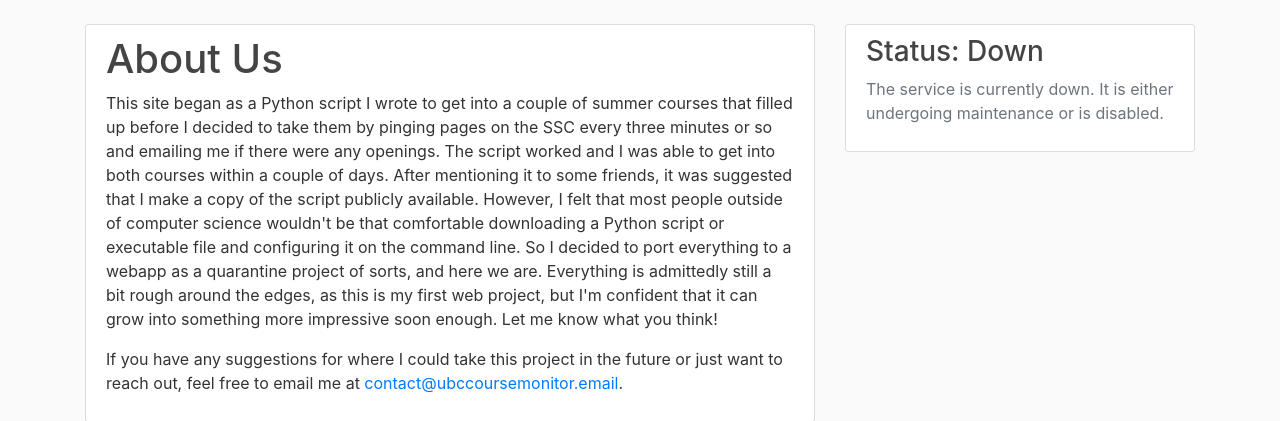
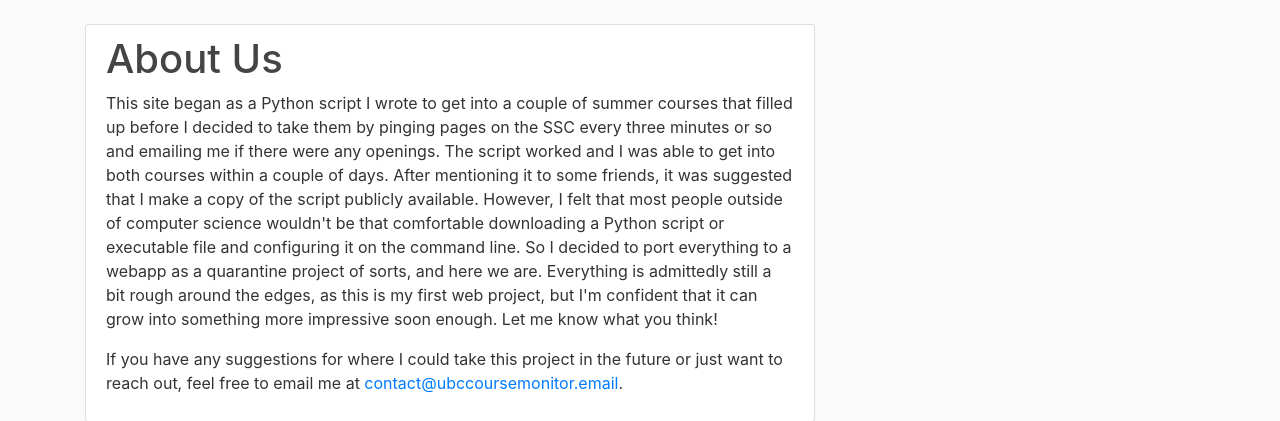
Before and after one commit to ADSteele916/ubccoursemonitor, a Django app: page /about/ in a window 1280 px wide. Shown: the part 56-477 px from the top of the page. Run offline with Django 3.2, Linux system fonts and the light colour scheme; tables that the repository leaves empty hold one stand-in row (values such as "Sample post"); parts of the project's set-up code (start-up, migrations or seed data) failed here and were passed over; some libraries are stand-ins or nearby versions.

Commit message:
Remove Down or Disabled message
- Removed the Down or Disabled message that appears when NON_PREMIUM_NOTIFICATIONS is False.

```diff
--- a/courses/templates/courses/base.html
+++ b/courses/templates/courses/base.html
@@ -60,19 +60,12 @@
             {% block content %}{% endblock %}
         </div>
         <div class="col-md-4">
-            {% if courses_total %}
+            {% if courses_total and active %}
                 <div class="content-section">
-                    {% if active %}
-                        <h3>Status: Active</h3>
-                        <p class="text-muted">
-                            Currently monitoring {{ courses_total }} {% if courses_total == 1 %}section{% else %}sections{% endif %} for {{ users_total }} {% if users_total == 1 %}student{% else %}students{% endif %}!
-                        </p>
-                    {% else %}
-                        <h3>Status: Down</h3>
-                        <p class="text-muted">
-                            The service is currently down. It is either undergoing maintenance or is disabled.
-                        </p>
-                    {% endif %}
+                    <h3>Status: Active</h3>
+                    <p class="text-muted">
+                        Currently monitoring {{ courses_total }} {% if courses_total == 1 %}section{% else %}sections{% endif %} for {{ users_total }} {% if users_total == 1 %}student{% else %}students{% endif %}!
+                    </p>
                 </div>
             {% endif %}
         </div>
```
